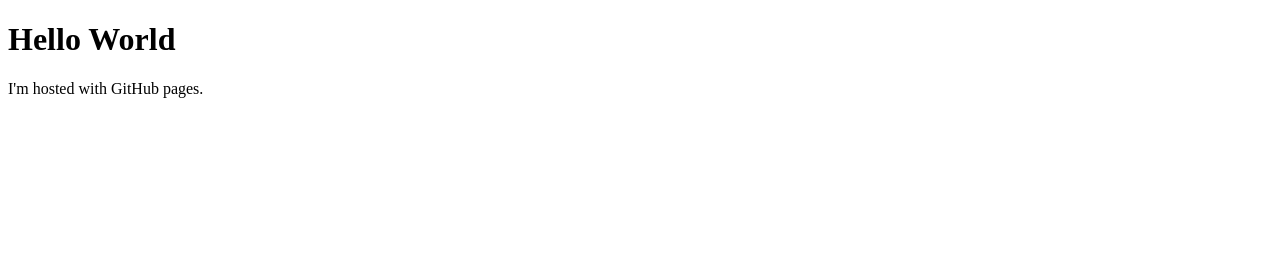
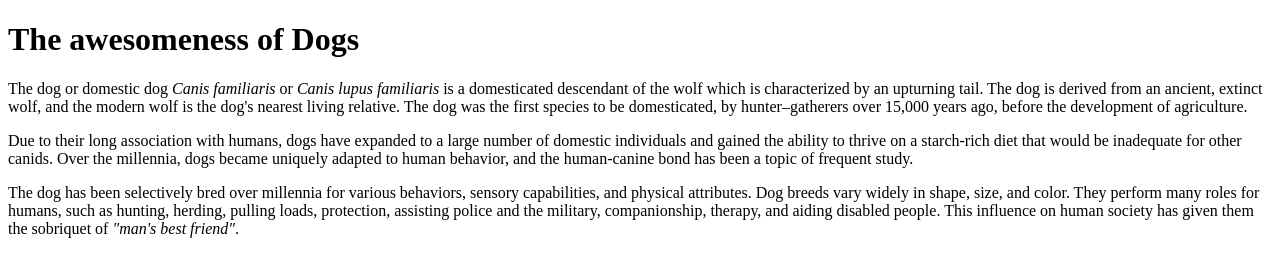
Before and after one commit to RhodaAramide/RhodaAramide.github.io, a plain HTML site: page learn.html in a window 1280 px wide. Drawn offline with Linux system fonts and the light colour scheme.

Commit message:
Started working on the content

```diff
--- a/learn.html
+++ b/learn.html
@@ -1,7 +1,35 @@
 <!DOCTYPE html>
-<html>
+<html lang="en">
+    <head>
+        <title></title>
+        <link rel="canonical" href="//wikipedia.org/Dog">
+    </head>
     <body>
-        <h1>Hello World</h1>
-        <p>I'm hosted with GitHub pages.</p>
+        <h1>The awesomeness of Dogs</h1>
+        <p>The dog or domestic dog <i lang= lan>Canis familiaris</i> or <i>Canis lupus
+            familiaris</i> is a domesticated descendant of the wolf which is
+            characterized by an upturning tail. The dog is derived from an
+            ancient, extinct wolf, and the modern wolf is the dog's
+            nearest living relative. The dog was the first species to be
+            domesticated, by hunter–gatherers over 15,000 years ago,
+            before the development of agriculture. </p>
+
+        <p>Due to their long association with humans, dogs have expanded
+             to a large number of domestic individuals and gained the
+             ability to thrive on a starch-rich diet that would be
+             inadequate for other canids.
+             Over the millennia, dogs became uniquely adapted to human
+              behavior, and the human-canine bond has been a
+                topic of frequent study. </p>
+
+        <p>The dog has been selectively bred over millennia for various
+            behaviors, sensory capabilities, and physical attributes.
+            Dog breeds vary widely in shape, size, and color.
+            They perform many roles for humans, such as hunting, herding,
+            pulling loads, protection, assisting police and the
+            military, companionship, therapy, and aiding disabled
+            people.
+            This influence on human society has given them the
+             sobriquet of <em>"man's best friend"</em>.</p>
     </body>
 </html>
```
